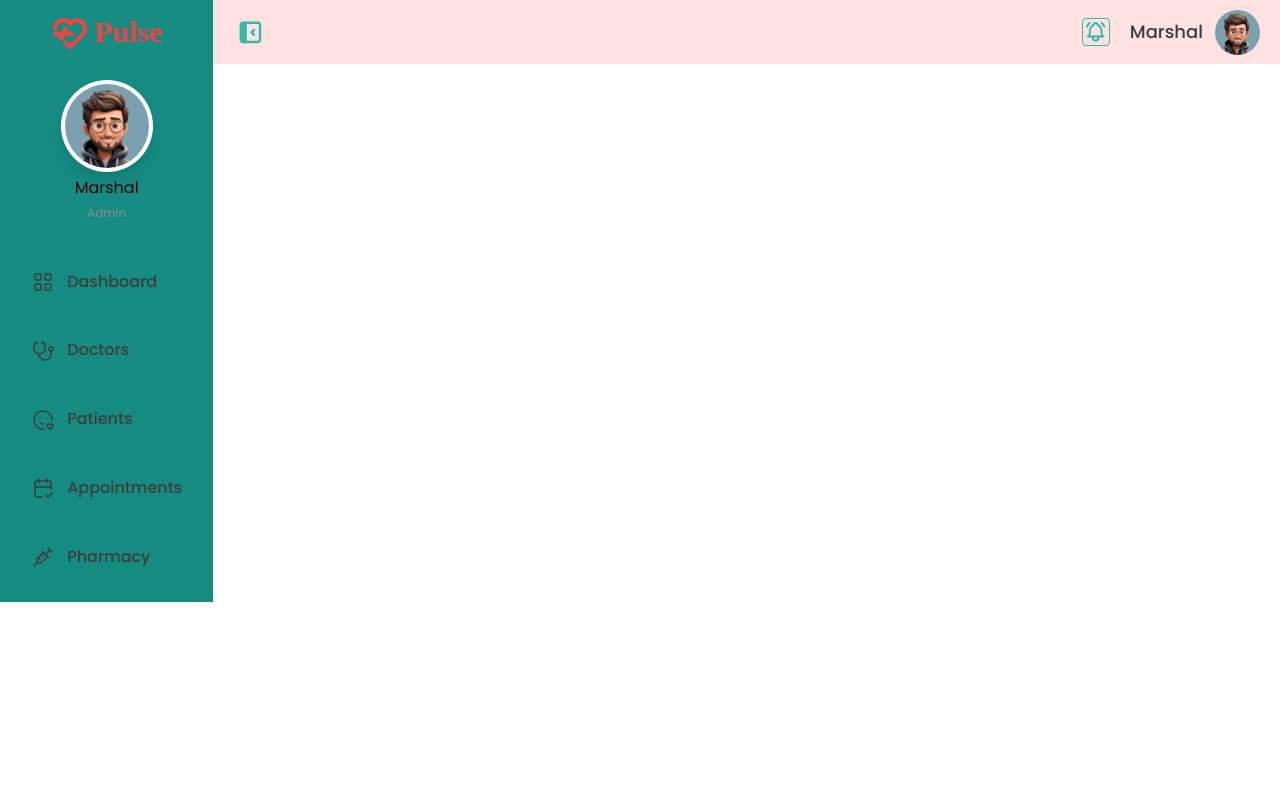
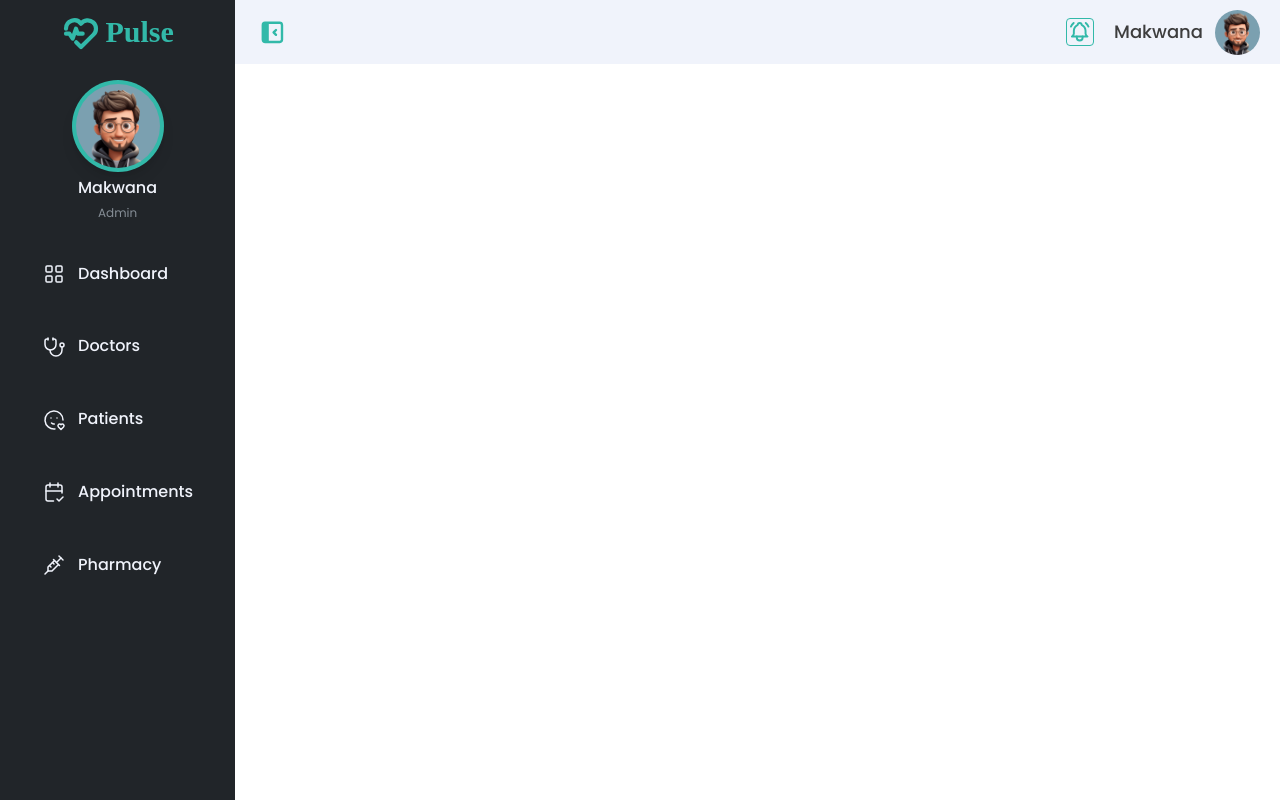
Before and after one commit to makwanaavi/HMS, a React (Create React App) app: page / in a window 1280 px wide. Built offline with nearby package versions, Linux system fonts and the light colour scheme.

Commit message:
#update sidebar in scrollbar and Header

```diff
--- a/src/App.css
+++ b/src/App.css
@@ -1,38 +1,16 @@
-.App {
-  text-align: center;
+::-webkit-scrollbar-track
+{
+	-webkit-box-shadow: inset #32b9a9;
+	background-color: #F5F5F5;
 }
 
-.App-logo {
-  height: 40vmin;
-  pointer-events: none;
+::-webkit-scrollbar
+{
+	width: 6px;
+	background-color: #F5F5F5;
 }
 
-@media (prefers-reduced-motion: no-preference) {
-  .App-logo {
-    animation: App-logo-spin infinite 20s linear;
-  }
+::-webkit-scrollbar-thumb
+{
+	background-color: #32b9a9;
 }
-
-.App-header {
-  background-color: #282c34;
-  min-height: 100vh;
-  display: flex;
-  flex-direction: column;
-  align-items: center;
-  justify-content: center;
-  font-size: calc(10px + 2vmin);
-  color: white;
-}
-
-.App-link {
-  color: #61dafb;
-}
-
-@keyframes App-logo-spin {
-  from {
-    transform: rotate(0deg);
-  }
-  to {
-    transform: rotate(360deg);
-  }
-}
--- a/src/components/Header/Header.tsx
+++ b/src/components/Header/Header.tsx
@@ -5,7 +5,7 @@ import { IconBellRinging, IconLayoutSidebarLeftCollapseFilled } from '@tabler/ic
 
 const Header = () => {
   return (
-    <div className="bg-red-100 w-full h-16 flex items-center justify-between px-5">
+    <div className="bg-light w-full h-16 flex items-center justify-between px-5">
       <ActionIcon variant="transparent" aria-label="Settings" size="lg">
         <IconLayoutSidebarLeftCollapseFilled style={{ width: '90%', height: '90%' }} stroke={1.5} />
       </ActionIcon>
--- a/src/components/Header/ProfileMenu.tsx
+++ b/src/components/Header/ProfileMenu.tsx
@@ -13,7 +13,7 @@ const ProfileMenu = () => {
     <Menu shadow="md" width={200}>
       <Menu.Target>
         <div className="flex gap-3 items-center cursor-pointer">
-          <span className="font-medium text-lg text-neutral-900">Marshal</span>
+          <span className="font-medium text-lg text-neutral-900">Makwana</span>
           <Avatar variant="filled" src="avatar.png" alt="it's me" size={45} />
         </div>
       </Menu.Target>
--- a/src/components/Sidebar/Sidebar.tsx
+++ b/src/components/Sidebar/Sidebar.tsx
@@ -39,30 +39,32 @@ const links = [
 ];
 const Sidebar = () => {
   return (
-    <div className="bg-primary-600 w-64 flex flex-col gap-7 items-center py-3">
-      <div className="text-red-500 flex gap-1 items-center">
+    <div className="bg-dark w-[288px] h-screen overflow-y-auto flex flex-col gap-7 items-center ">
+      <div className="fixed z-[500] bg-dark text-primary-400 py-3 flex gap-1 items-center">
         <IconHeartbeat size={40} stroke={2.5} />
         <span className="font-heading font-semibold text-3xl">Pulse</span>
       </div>
+
+      <div className='flex flex-col gap-5 mt-20'>
       <div className="flex flex-col gap-1 items-center">
-        <div className="p-1 bg-white rounded-full shadow-lg">
+        <div className="p-1 bg-primary-400 rounded-full shadow-lg">
           <Avatar variant="filled" src="avatar.png" alt="it's me" size="xl" />
         </div>
-        <span className="font">Marshal</span>
+        <span className="font-medium text-light">Makwana</span>
         <Text c="dimmed" size="xs">
           Admin
         </Text>
       </div>
 
-      <div className="flex flex-col gap-1">
+      <div className="flex flex-col gap-2">
         {links.map((link) => {
           return (
             <NavLink
               to={link.url}
               key={link.url}
               className={({ isActive }) =>
-                `flex items-center gap-3 w-full font-medium text-neutral-900 px-4 py-5 rounded-lg ${
-                  isActive ? 'bg-primary-400' : 'hover:bg-gray-100'
+                `flex items-center gap-3 w-full font-medium text-light px-6 py-5 rounded-lg ${
+                  isActive ? 'bg-primary-400 text-light' : 'hover:bg-gray-100 hover:text-dark'
                 }`
               }
             >
@@ -73,6 +75,7 @@ const Sidebar = () => {
         })}
       </div>
     </div>
+    </div>
   );
 };
 
--- a/tailwind.config.js
+++ b/tailwind.config.js
@@ -3,12 +3,14 @@ module.exports = {
   content: ['./src/**/*.{js,jsx,ts,tsx}'],
   theme: {
     extend: {
-      fontFamily :{
-        body : 'Poppins, sans-serif',
-        san : 'Poppins, sans-serif',
-        heading : 'Merriweather, serif'
+      fontFamily: {
+        body: 'Poppins, sans-serif',
+        san: 'Poppins, sans-serif',
+        heading: 'Merriweather, serif',
       },
       colors: {
+        dark: '#212529',
+        light: '#F0F3FB',
         primary: {
           50: '#f1fcfa',
           100: '#cff8ef',
```
